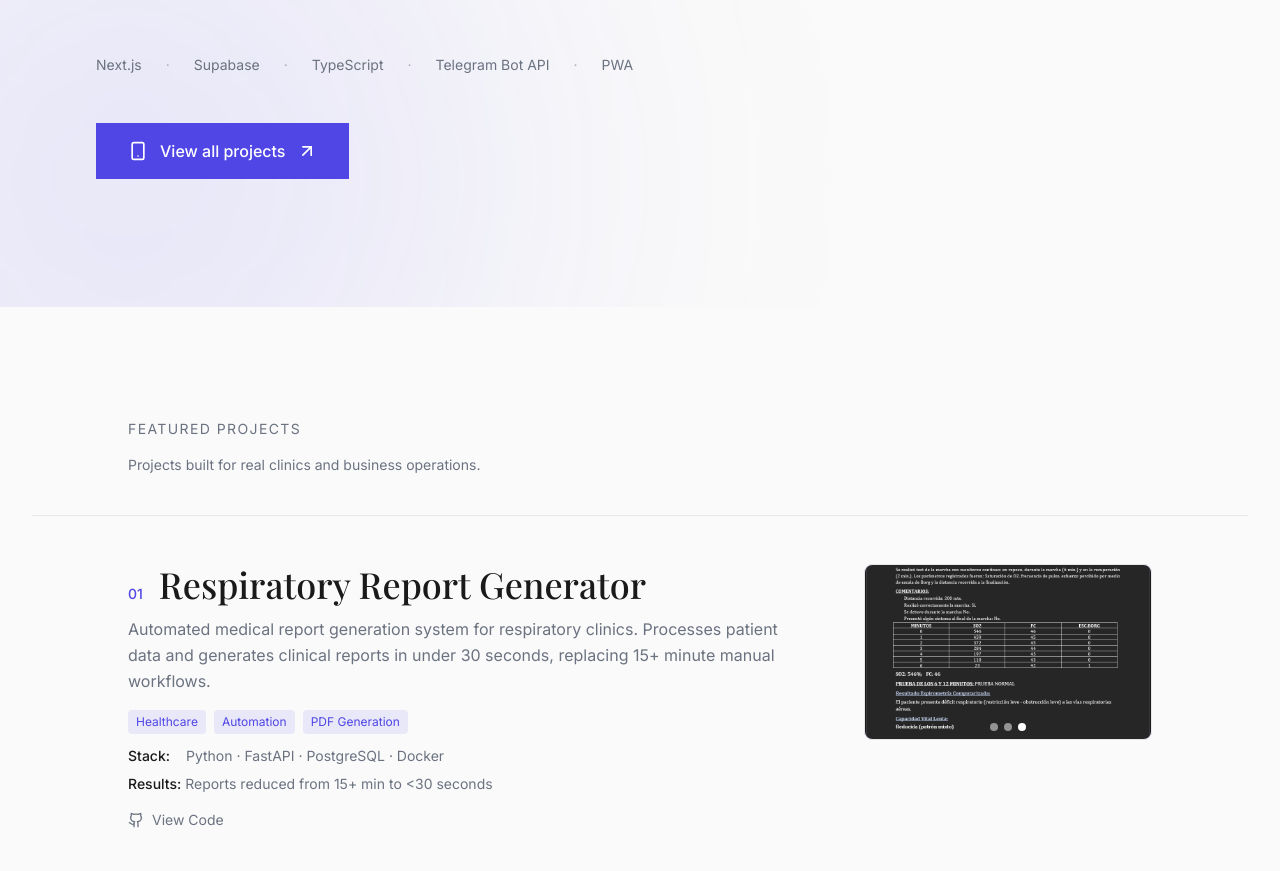
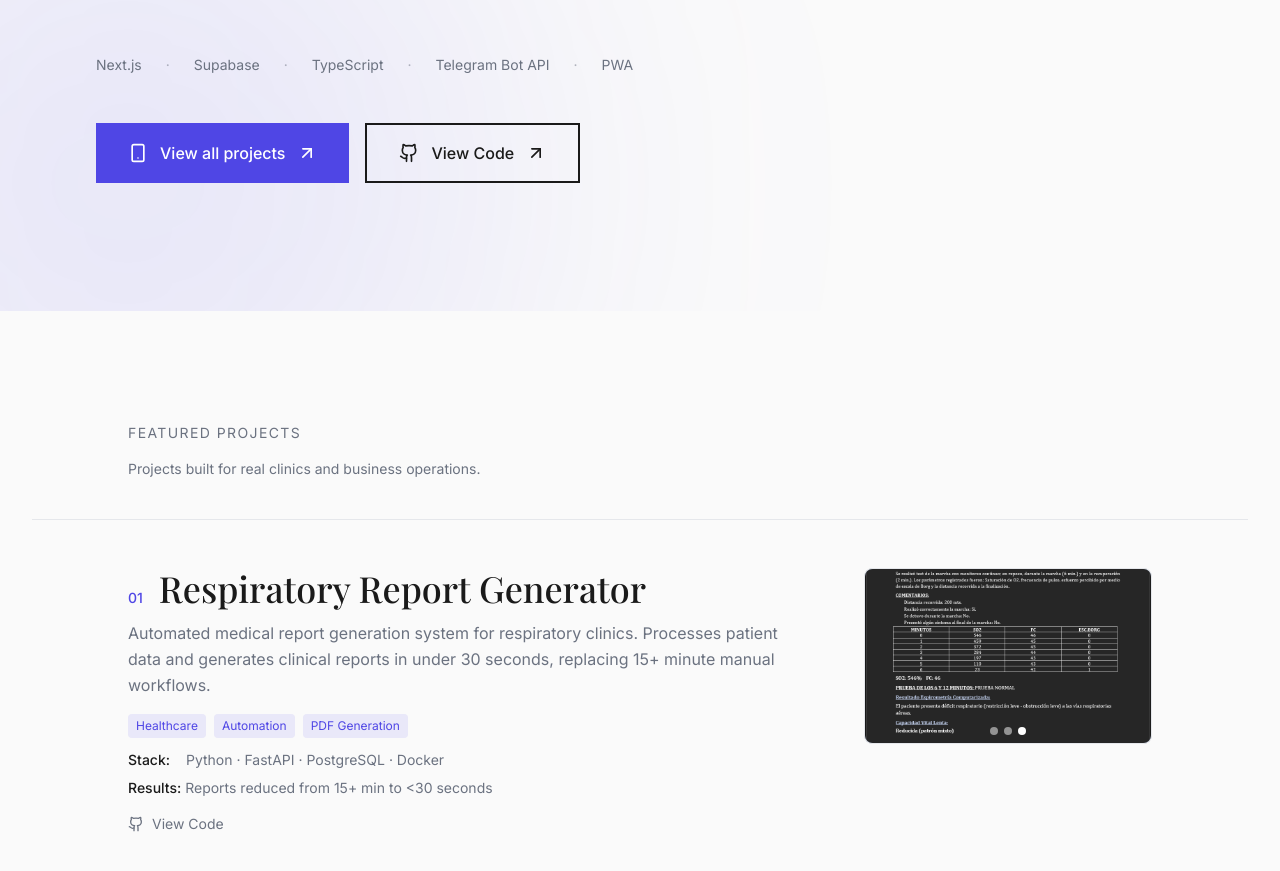
Before and after one commit to tonysoprano33/portfolio-lautaro-ortiz, a Next.js app: page / in a window 1280 px wide. Shown: the part 2420-3291 px from the top of the page. Built offline with nearby package versions, Linux system fonts and the light colour scheme.

Commit message:
Fix dark mode detection and add GitHub link to HeroProject

```diff
--- a/src/app/layout.tsx
+++ b/src/app/layout.tsx
@@ -27,6 +27,28 @@ export default function RootLayout({
 }) {
   return (
     <html suppressHydrationWarning className={`${inter.variable} ${playfair.variable}`}>
+      <head>
+        <script
+          dangerouslySetInnerHTML={{
+            __html: `
+              (function() {
+                function getTheme() {
+                  const stored = localStorage.getItem('theme');
+                  if (stored === 'dark' || stored === 'light') return stored;
+                  if (window.matchMedia('(prefers-color-scheme: dark)').matches) return 'dark';
+                  return 'light';
+                }
+                const theme = getTheme();
+                if (theme === 'dark') {
+                  document.documentElement.classList.add('dark');
+                } else {
+                  document.documentElement.classList.remove('dark');
+                }
+              })();
+            `,
+          }}
+        />
+      </head>
       <body className="font-sans antialiased bg-background text-primary transition-colors duration-300">
         <Providers>
           <LocaleProvider>
--- a/src/components/HeroProject.tsx
+++ b/src/components/HeroProject.tsx
@@ -1,6 +1,6 @@
 "use client";
 
-import { ArrowUpRight, Smartphone, Bell, Calendar, Users } from "lucide-react";
+import { ArrowUpRight, Smartphone, Bell, Calendar, Users, Github } from "lucide-react";
 import ProjectSlideshow from "./ProjectSlideshow";
 import { useLocale } from "./LocaleProvider";
 
@@ -125,7 +125,8 @@ export default function HeroProject() {
           <span>PWA</span>
         </div>
 
-        {/* CTA */}
+        {/* CTAs */}
+        <div className="flex flex-wrap gap-4">
           <a
             href="#projects"
             className="inline-flex items-center gap-3 bg-accent text-accent-foreground px-8 py-4 font-medium hover:opacity-90 transition-opacity"
@@ -134,6 +135,17 @@ export default function HeroProject() {
             {t.heroProject.cta}
             <ArrowUpRight className="w-5 h-5" />
           </a>
+          <a
+            href="https://github.com/tonysoprano33/consultorio-dental"
+            target="_blank"
+            rel="noopener noreferrer"
+            className="inline-flex items-center gap-3 border-2 border-foreground text-foreground px-8 py-4 font-medium hover:bg-foreground hover:text-background transition-all"
+          >
+            <Github className="w-5 h-5" />
+            {t.heroProject.viewCode}
+            <ArrowUpRight className="w-5 h-5" />
+          </a>
+        </div>
       </div>
     </section>
   );
--- a/src/lib/i18n.ts
+++ b/src/lib/i18n.ts
@@ -30,6 +30,7 @@ export const translations = {
       featureRecords: "Centralized records",
       featureRecordsDesc: "History, odontogram, evolution. Everything in one place.",
       cta: "View all projects",
+      viewCode: "View Code",
     },
     // Projects
     projects: {
@@ -131,6 +132,7 @@ export const translations = {
       featureRecords: "Fichas centralizadas",
       featureRecordsDesc: "Historial, odontograma, evolución. Todo en un lugar.",
       cta: "Ver todos los proyectos",
+      viewCode: "Ver Código",
     },
     // Projects
     projects: {
```
Lines whose indentation alone changed are shown as unchanged.
